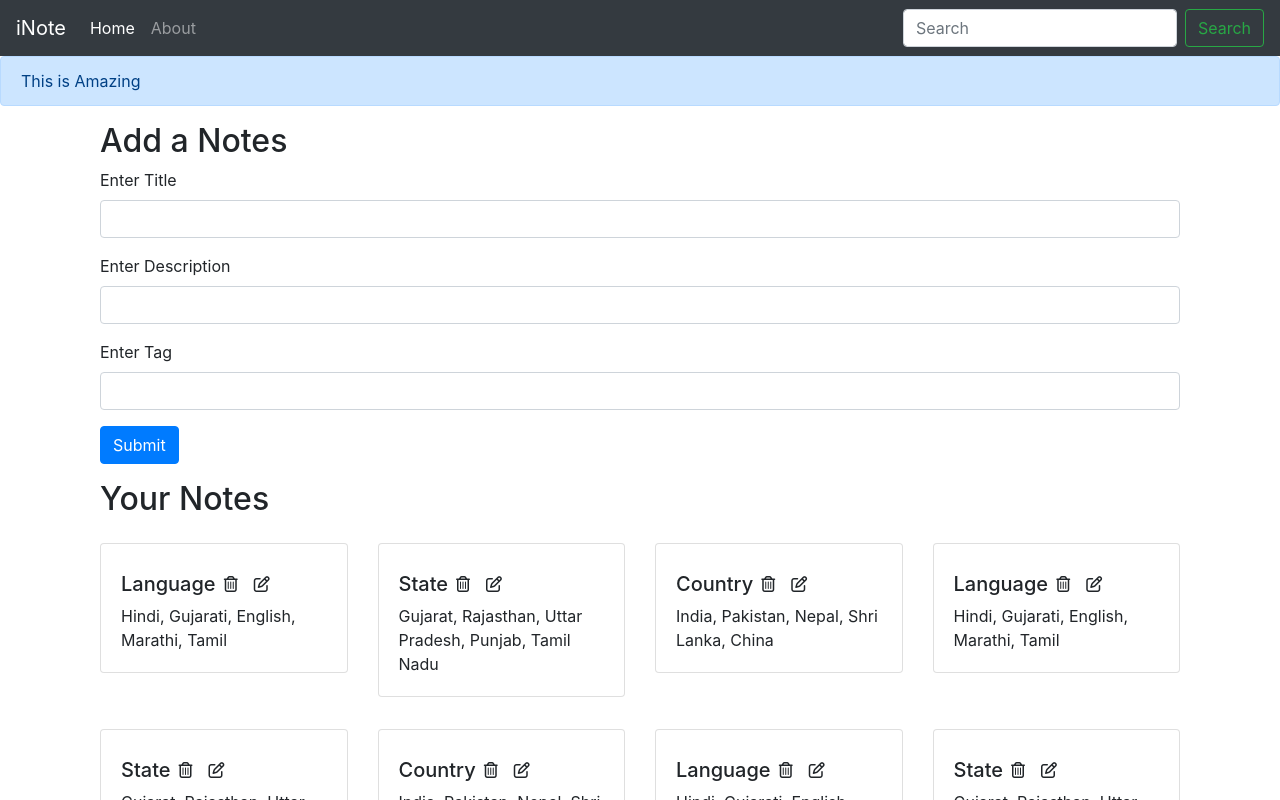
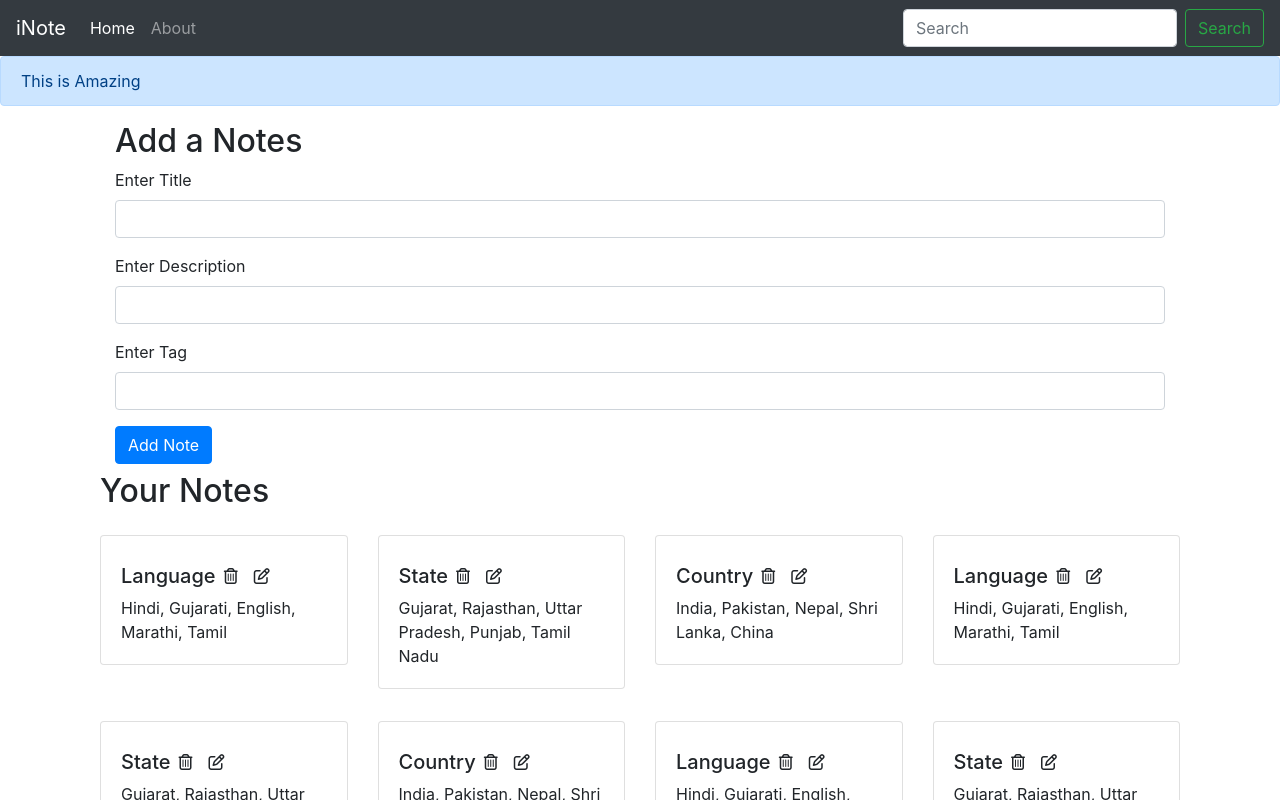
Before and after one commit to Deepvadhadiya/inote, a React (Create React App) app: page / in a window 1280 px wide. Shown: the top 800 px of the page. Built offline with nearby package versions, Linux system fonts and the light colour scheme.

Commit message:
Adding AddNote component

```diff
--- /dev/null
+++ b/src/components/AddNote.js
@@ -0,0 +1,43 @@
+import React, { useContext, useState } from 'react'
+import noteContext from '../context/notes/noteContext';
+
+
+const AddNote = () => {
+    const context = useContext(noteContext);
+
+    const { addNote } = context;
+
+    const [note, setNote] = useState({title: "", description: "", tag: "Default"});
+
+    const handleClick = (e) => {
+        e.preventDefault();
+        addNote(note.title, note.description, note.tag);
+    }
+
+    const onChange = (e) => {
+        setNote({...note, [e.target.name]: e.target.value})
+    }
+
+    return (
+        <div className="container">
+            <h2 className="my-2">Add a Notes</h2>
+            <form className="my-2">
+                <div className="form-group">
+                    <label htmlFor="title">Enter Title</label>
+                    <input type="text" className="form-control" name="title" id="title" aria-describedby="emailHelp"onChange={onChange}/>
+                </div>
+                <div className="form-group">
+                    <label htmlFor="description">Enter Description</label>
+                    <input type="text" className="form-control" name="description" id="description" onChange={onChange}/>
+                </div>
+                <div className="form-group">
+                    <label htmlFor="tag">Enter Tag</label>
+                    <input type="text" className="form-control" name="tag" id="tag" onChange={onChange}/>
+                </div>
+                <button type="submit" className="btn btn-primary" onClick={handleClick}>Add Note</button>
+            </form>
+        </div>
+    )
+}
+
+export default AddNote
--- a/src/components/Home.js
+++ b/src/components/Home.js
@@ -5,24 +5,6 @@
 const Home = () => {
   return (
     <div>
-      <div className="container">
-        <h2 className="my-2">Add a Notes</h2>
-        <form className="my-2">
-          <div className="form-group">
-            <label htmlFor="exampleInputEmail1">Enter Title</label>
-            <input type="text" className="form-control" id="exampleInputEmail1" aria-describedby="emailHelp" />
-          </div>
-          <div className="form-group">
-            <label htmlFor="exampleInputPassword1">Enter Description</label>
-            <input type="text" className="form-control" id="exampleInputPassword1" />
-          </div>
-          <div className="form-group">
-            <label htmlFor="exampleInputPassword1">Enter Tag</label>
-            <input type="text" className="form-control" id="exampleInputPassword1" />
-          </div>
-          <button type="submit" className="btn btn-primary">Submit</button>
-        </form>
-      </div>
       <Notes />
     </div>
   )
--- a/src/components/Notes.js
+++ b/src/components/Notes.js
@@ -2,15 +2,17 @@
 
 import noteContext from '../context/notes/noteContext';
 import Noteitem from './Noteitem';
+import AddNote from './AddNote';
 
 const Notes = () => {
 
     const context = useContext(noteContext);
 
-    const { notes, setNotes } = context
+    const { notes } = context
 
     return (
         <div className="container my-3">
+            <AddNote />
             <h2 className="my-2">Your Notes</h2>
             <div className="row">
                 {
--- a/src/context/notes/NoteState.js
+++ b/src/context/notes/NoteState.js
@@ -86,8 +86,33 @@
         }
     ]
     const [notes, setNotes] = useState(notesInitial)
+
+    //Add a Note
+    const addNote = (title, description, tag) => {
+        const note = {
+            "_id": "650291441dba89ab1a78f80u",
+            "user": "65028f7c1dba89ab1a78f7f54",
+            "title": title,
+            "description": description,
+            "tag": tag,
+            "date": "2023-09-14T04:51:16.173Z",
+            "__v": 0
+        };
+        setNotes(notes.concat(note))
+    }
+
+    //Delete a Note
+    const deleteNote = (id) => {
+
+    }
+
+    //Edit a Note
+    const editNote = (id) => {
+
+    }
+
     return (
-        <NoteContext.Provider value={{notes, setNotes}}>
+        <NoteContext.Provider value={{ notes, addNote, deleteNote, editNote }}>
             {props.children}
         </NoteContext.Provider>
     )
```
Lines whose indentation alone changed are shown as unchanged.
